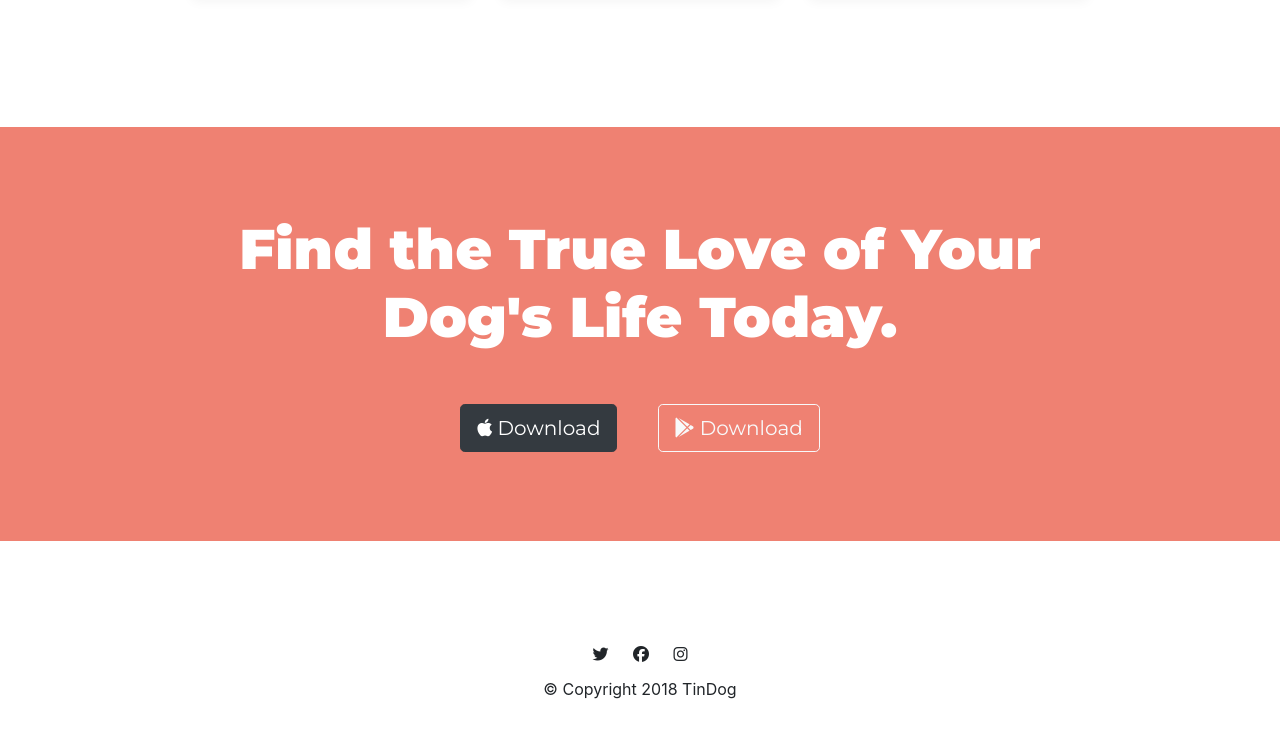
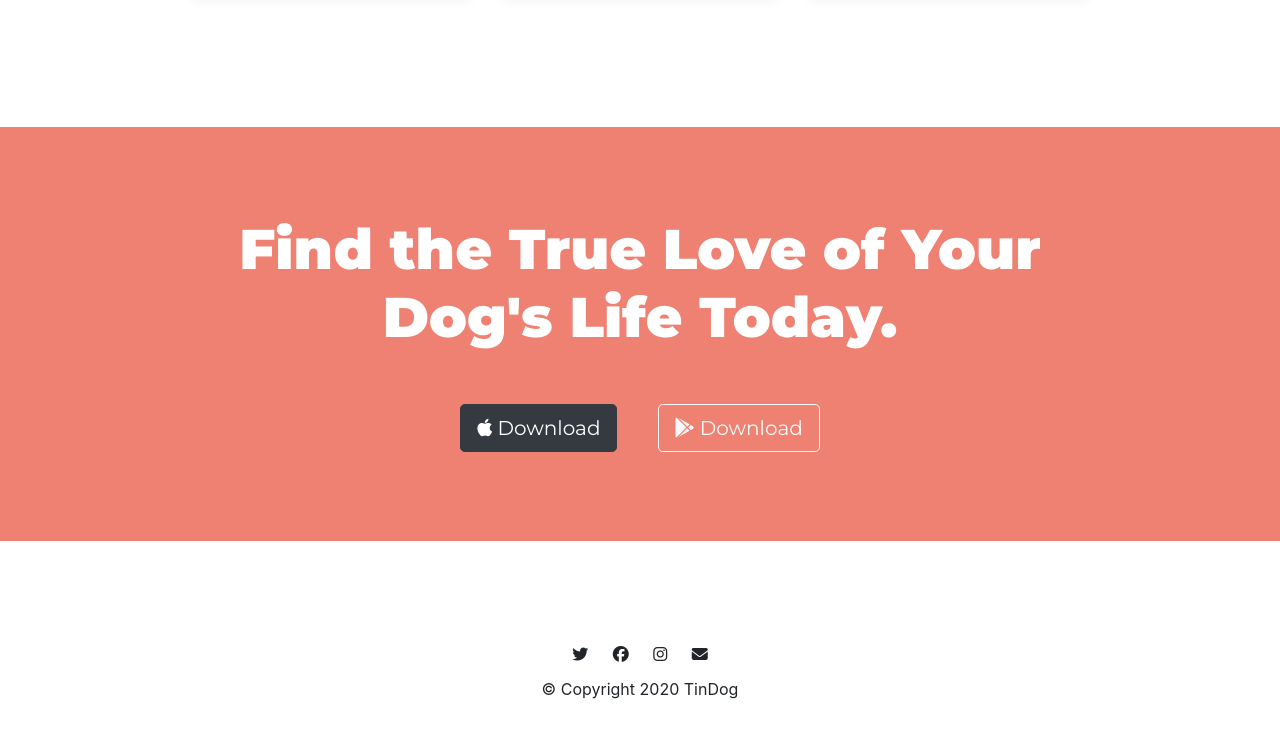
Before and after one commit to kimdalusong/tindogwebsite.github.io, a plain HTML site: page index.html in a window 1280 px wide. Shown: the part 2295-3033 px from the top of the page. Drawn offline with nearby package versions, Linux system fonts and the light colour scheme.

Commit message:
Update index.html

```diff
--- a/index.html
+++ b/index.html
@@ -216,8 +216,9 @@
   <i class="social-link fab fa-twitter"></i>
   <i class="social-link fab fa-facebook"></i>
   <i class="social-link fab fa-instagram"></i>
+  <i class="social-link fas fa-envelope"></i>
 </div>
-    <p>© Copyright 2018 TinDog</p>
+    <p>© Copyright 2020 TinDog</p>
 
   </footer>
 
```
